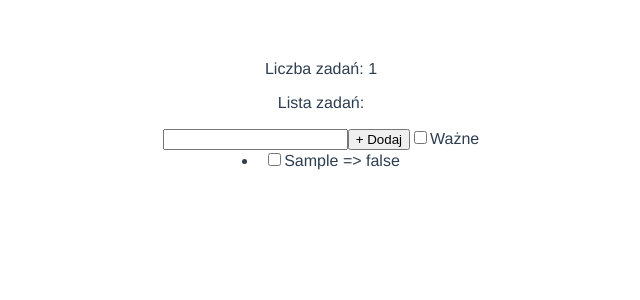
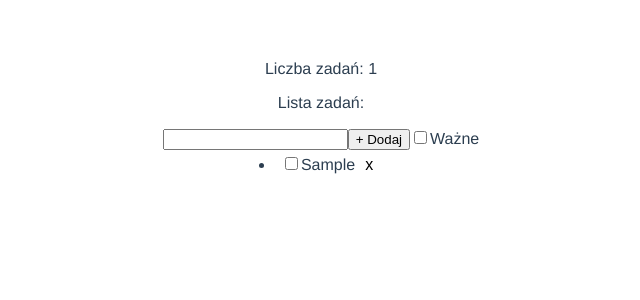
Before and after one commit to S-Kaminski/vue-todo, a Vue app: page / in a window 1280 px wide. Both pictures are taken after typing "Sample" into the empty fields and a click on the button "+ Dodaj". Shown: the top 300 px of the page, without its empty margins (319-959 px from the left). Built offline with nearby package versions, Linux system fonts and the light colour scheme.

Commit message:
added button (task remover) and scoped css styling, removed from displaying boolean importance status

```diff
--- a/src/components/ListItem.vue
+++ b/src/components/ListItem.vue
@@ -2,8 +2,8 @@
     <div>
         <li v-for="task in $store.state.tasks" :key="task.id" :class="{'important': task.important}">
             <input type="checkbox"/>
-            <span>{{ task.description }} => </span>
-            <span>{{ task.important }}</span>
+            <span>{{ task.description }}</span>
+            <button class="remover">x</button>
         </li>
 
     </div>
@@ -22,4 +22,15 @@ import { Component, Prop, Vue } from 'vue-property-decorator';
 li.important{
     color:red;
 }
+button.remover {
+    border: none;
+    background-color: inherit;
+    padding: 6px 10px;
+    font-size: 16px;
+    cursor: pointer;
+    display: inline-block;
+}
+button.remover:hover{
+    background: #eee;
+}
 </style>
```
